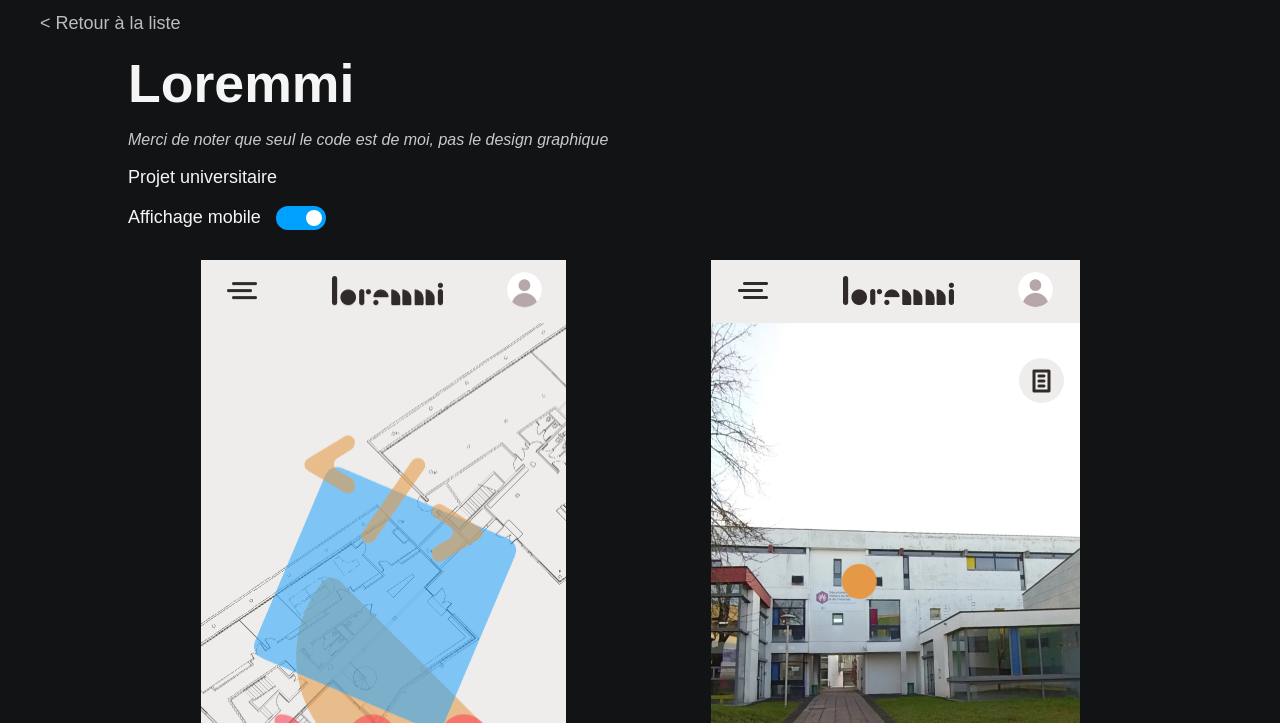
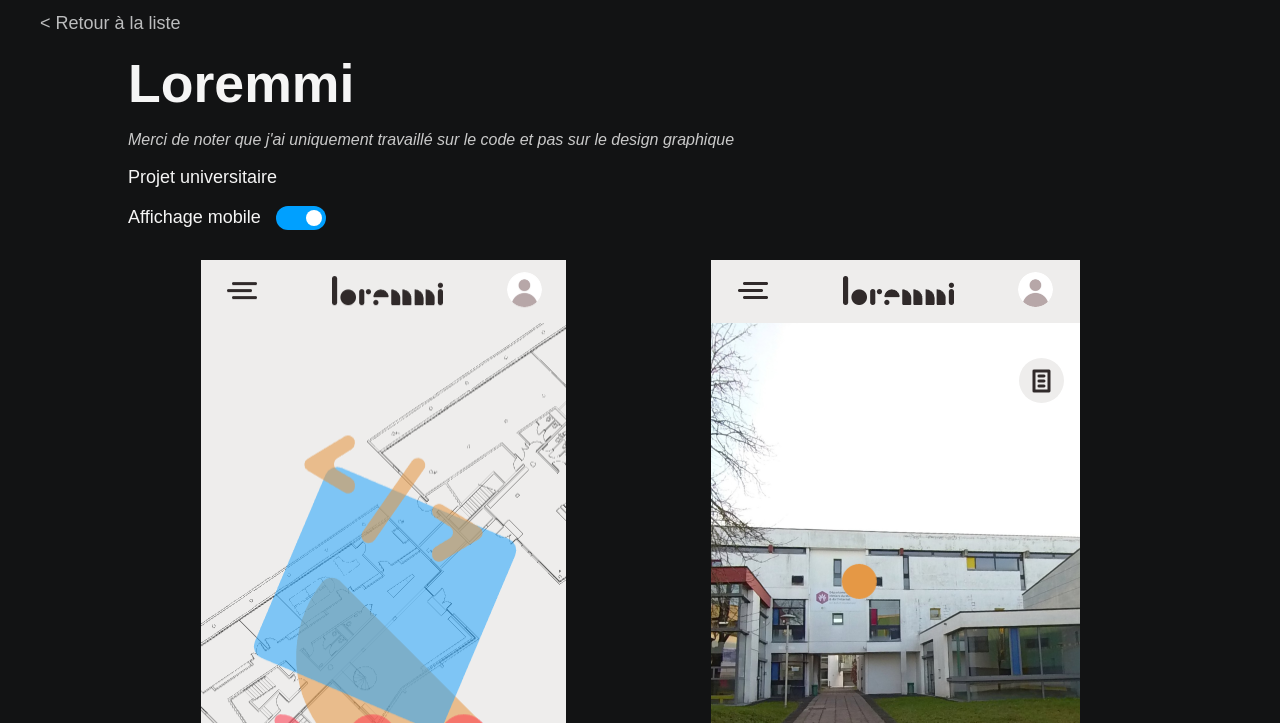
Before and after one commit to BenjaminTci/portfolio, a plain HTML site: page projets/loremmi.html in a window 1280 px wide. Shown: the part 77-800 px from the top of the page. Drawn offline with Linux system fonts and the light colour scheme.

Commit message:
Update loremmi.html

```diff
--- a/projets/loremmi.html
+++ b/projets/loremmi.html
@@ -20,7 +20,7 @@
     <main class="oneProject">
         <section>
             <h1>Loremmi</h1>
-            <p class="onlyCode">Merci de noter que seul le code est de moi, pas le design graphique</p>
+            <p class="onlyCode">Merci de noter que j'ai uniquement travaillé sur le code et pas sur le design graphique</p>
             <p>Projet universitaire</p>
             <a href="../index.html#projects" class="link-back link">&#60; Retour à la liste</a>
             <div class="mobileDisplay">
```
